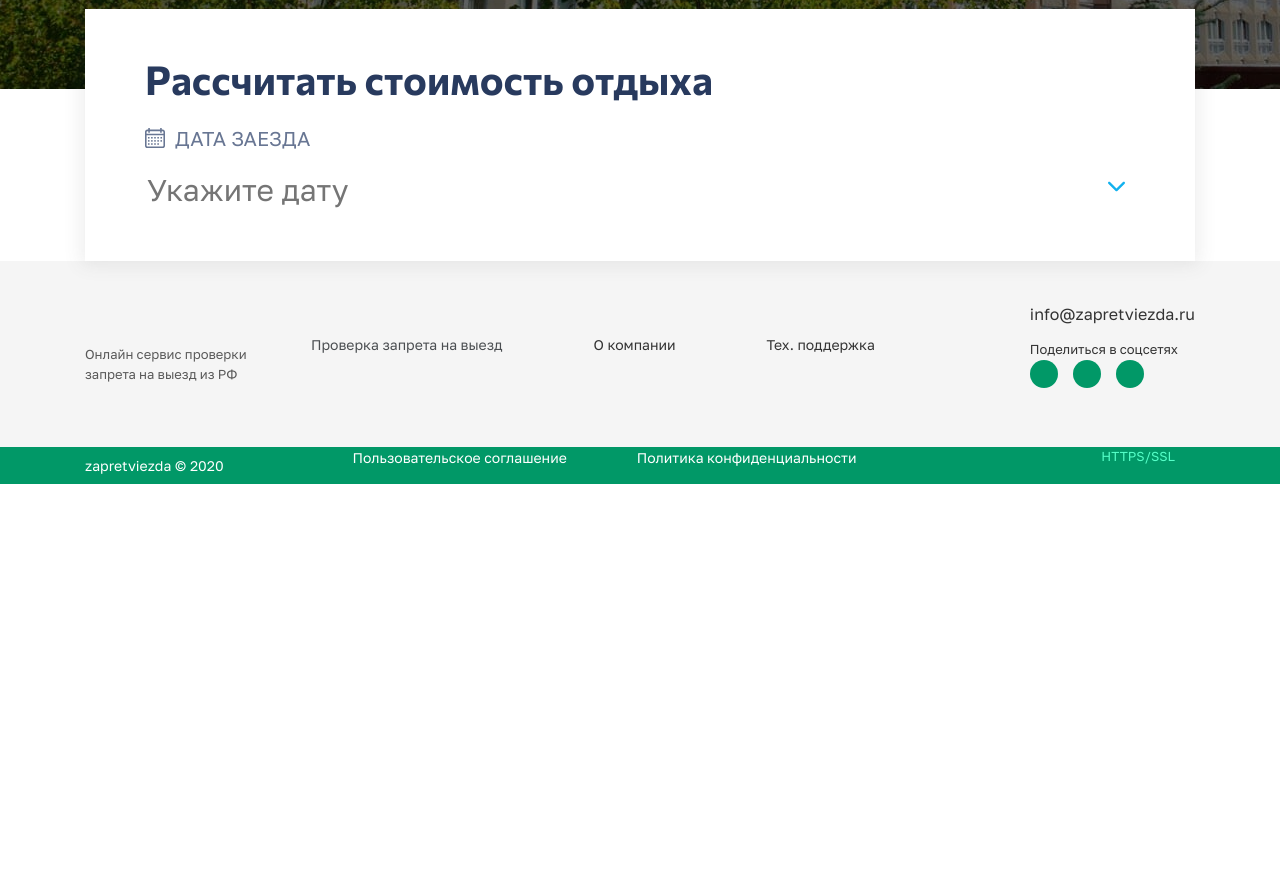
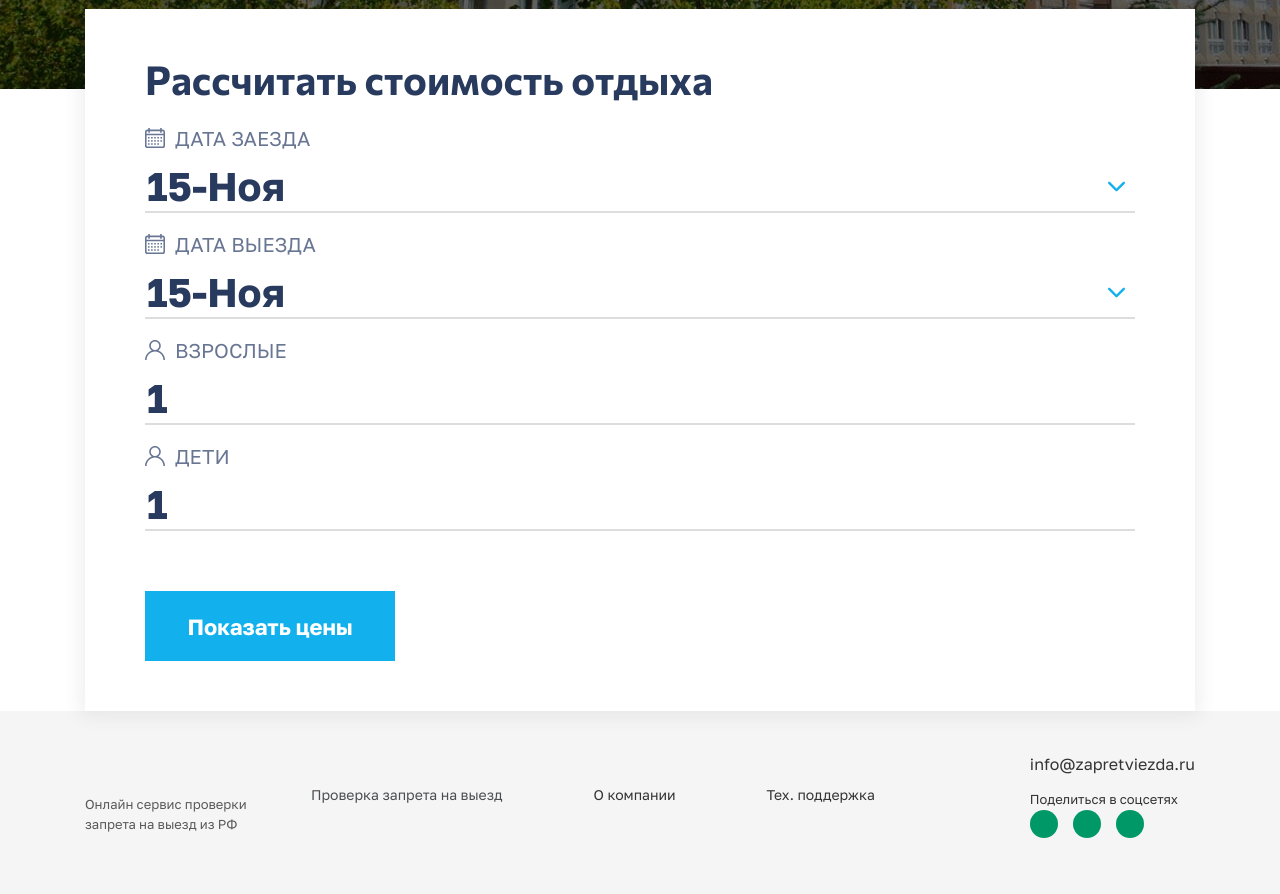
Before and after one commit to kashmir1/kurtsenter-site, a website: page source/index.html in a window 1280 px wide. Shown: the part 861-1755 px from the top of the page. Before the commit the page ends 1345 px from the top, so only its background shows below. Drawn offline with nearby package versions, Linux system fonts and the light colour scheme; files whose address does not match are found by name.

Commit message:
фильтр поиска

```diff
--- a/source/index.html
+++ b/source/index.html
@@ -131,16 +131,37 @@
     <section class="calc-form">
       <div class="calc-form-content">
         <h2 class="calc-form-title">Рассчитать стоимость отдыха</h2>
-        <div class="d-flex flex-column mt-4">
+        <div class="input-wrapper mt-4">
           <label for="arrival" class="calc-form-select-title calc-form-select-title--date">
             Дата заезда
           </label>
-          <input id="arrival" class="calc-form-input" type="text" placeholder="Укажите дату">
+          <input id="arrival" class="calc-form-input" type="text">
         </div>
+        <div class="input-wrapper mt-3">
+          <label for="departure" class="calc-form-select-title calc-form-select-title--date">
+            Дата выезда
+          </label>
+          <input id="departure" class="calc-form-input" type="text">
+        </div>
+        <div class="input-wrapper mt-3">
+          <label for="adults" class="calc-form-select-title calc-form-select-title--user">
+            Взрослые
+          </label>
+          <input type="number" id="adults" class="calc-form-input calc-form-input--number" value="1">
 
+        </div>
+        <div class="input-wrapper mt-3">
+          <label for="kids" class="calc-form-select-title calc-form-select-title--user">
+            Дети
+          </label>
+          <input type="number" id="kids" class="calc-form-input calc-form-input--number" value="1">
+        </div>
+        <a class="button-main promo-button" href="">Показать цены</a>
 
       </div>
     </section>
+
+
   </div>
 
 
@@ -255,7 +276,8 @@
      $.datepicker.setDefaults($.datepicker.regional['ru']);
 
      $(function() {
-       $( "#arrival" ).datepicker({ dateFormat: 'd-M' }).val();
+       $( "#arrival, #departure" ).datepicker({ dateFormat: 'd-M' });
+       $( "#arrival, #departure" ).datepicker( "setDate", new Date());
      });
 
    </script>
--- a/source/sass/blocks/calc-form.scss
+++ b/source/sass/blocks/calc-form.scss
@@ -38,6 +38,22 @@
   }
 }
 
+
+.calc-form-select-title--user {
+  position: relative;
+  &::before {
+    content: '';
+    position: absolute;
+    width: 20px;
+    top: 5px;
+    left: 0;
+    height: 20px;
+    background-image: url("../img/people.svg");
+    z-index: 1000;
+  }
+}
+
+
 .calc-form-input {
   border: 0;
   height: 50px;
@@ -53,3 +69,13 @@
     font-weight: normal;
   }
 }
+
+.calc-form-input--number {
+  background: none;
+}
+
+.input-wrapper {
+  display: flex;
+  flex-direction: column;
+  border-bottom: 2px solid #dddddd;
+}
```
Also changed, not shown: source/css/style.css, source/img/people.svg (added), 1 other file.
